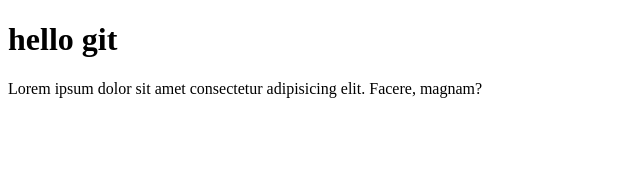
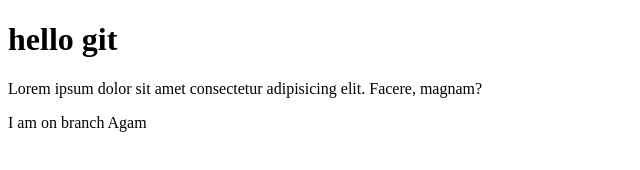
Before and after one commit to AgamDan/test33, a plain HTML site: page index.html in a window 1280 px wide. Shown: the whole page, without its empty margins (0-640 px from the left). Drawn offline with Linux system fonts and the light colour scheme.

Commit message:
innit agam

```diff
--- a/index.html
+++ b/index.html
@@ -8,5 +8,6 @@
 <body>
     <h1>hello git</h1>
     <p>Lorem ipsum dolor sit amet consectetur adipisicing elit. Facere, magnam?</p>
+    <p>I am on branch Agam</p>
 </body>
 </html>
```
